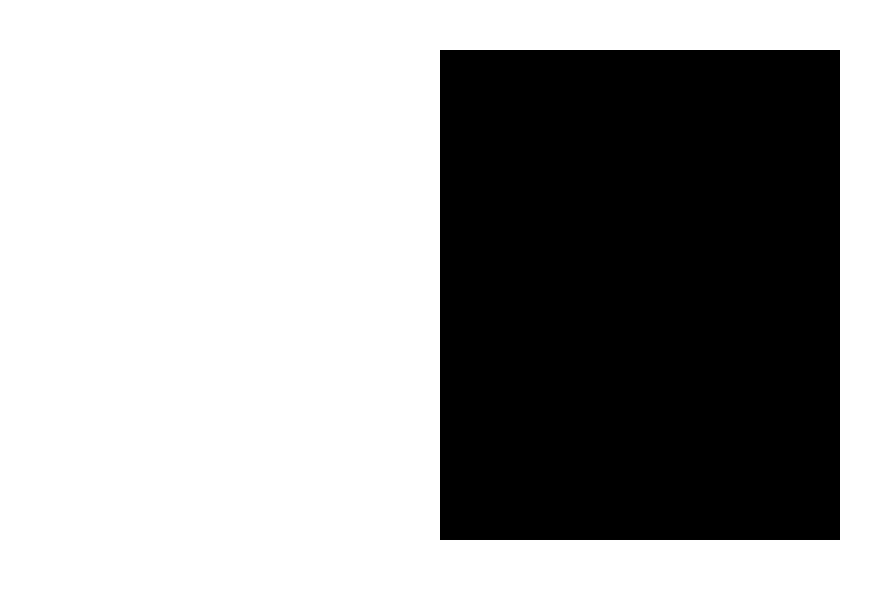
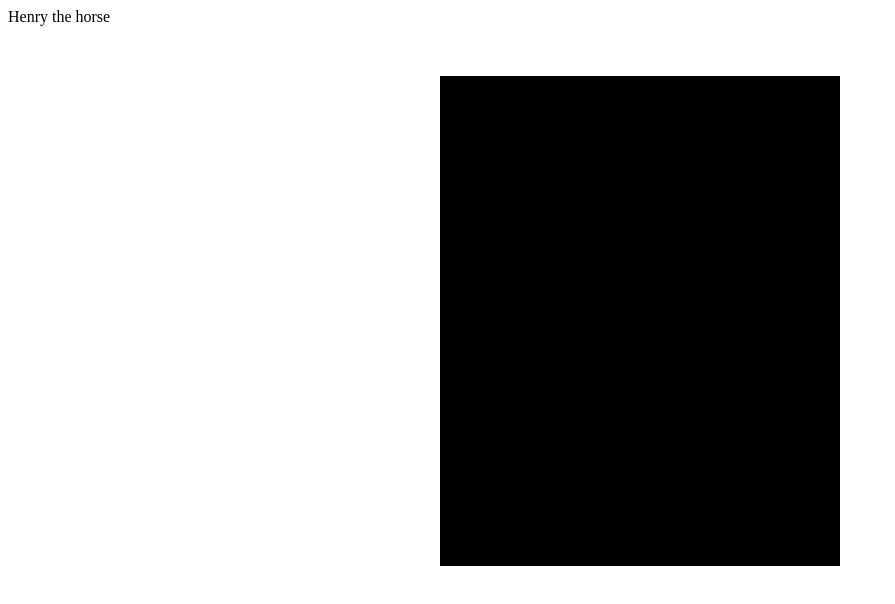
Before and after one commit to slifin/slifin.github.io, a plain HTML site: page index.html in a window 1280 px wide. Shown: the whole page, without its empty margins (0-895 px from the left). Drawn offline with Linux system fonts and the light colour scheme.

Commit message:
name the horse

```diff
--- a/index.html
+++ b/index.html
@@ -18,7 +18,7 @@
 </head>
 
 <body>
-
+  Henry the horse
   <div id="game_div"> </div>
 
 </body>
```
